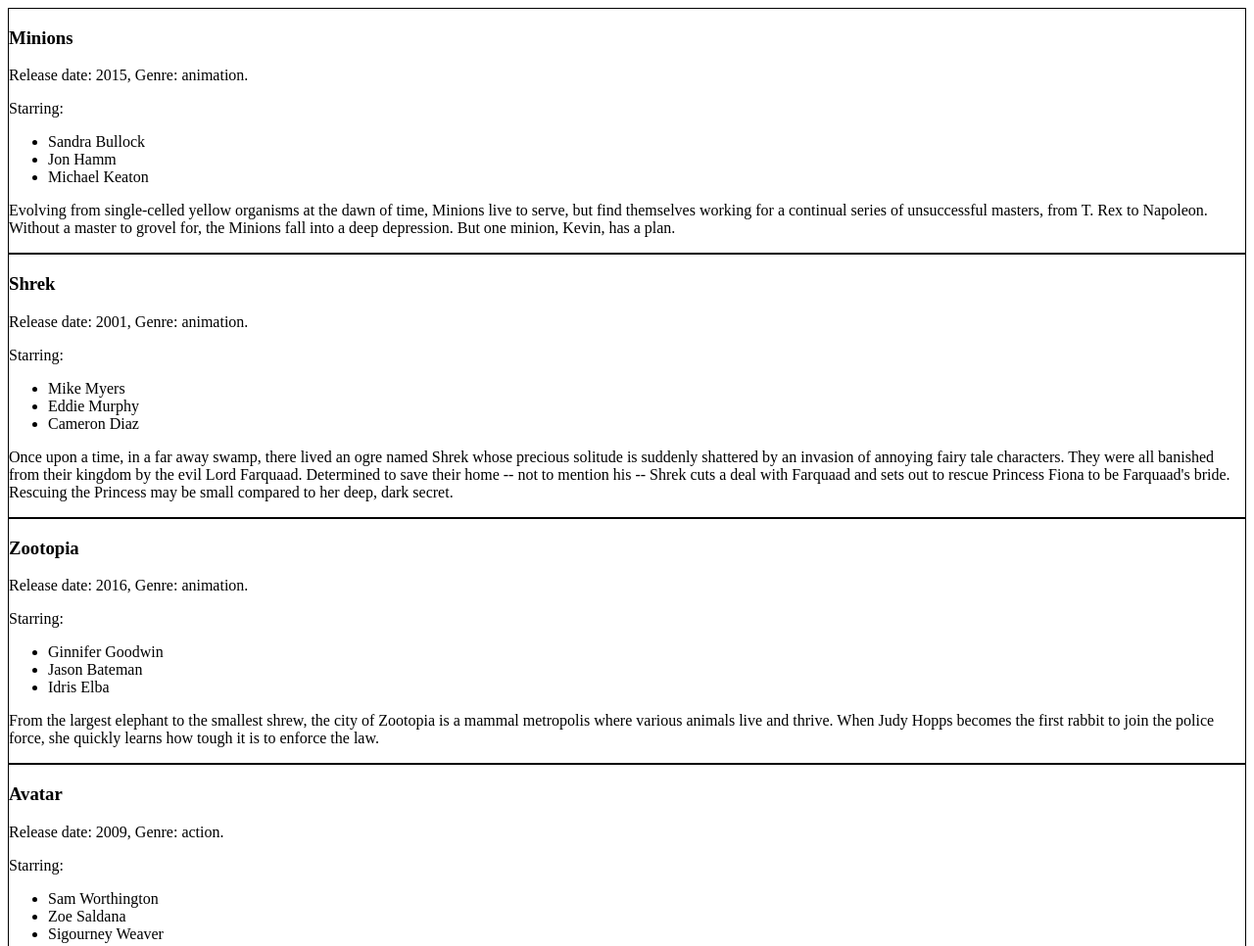
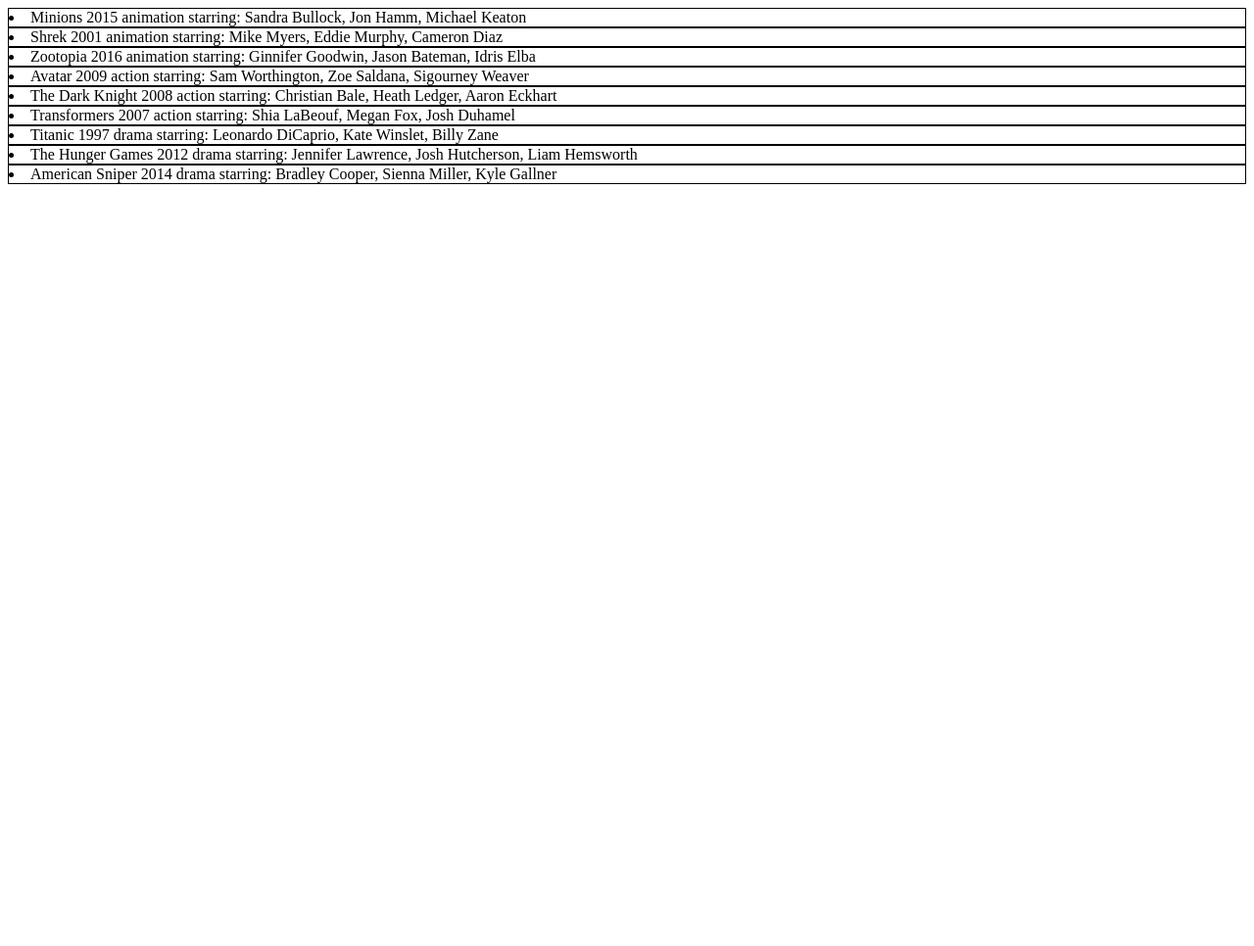
Before and after one commit to samanthabretous/movie_info_generator, a plain HTML site: page index.html in a window 1280 px wide. Shown: the top 966 px of the page at 98% size. After the commit the page ends 800 px from the top, so only its background shows below. Drawn offline with nearby package versions, Linux system fonts and the light colour scheme.

Commit message:
finished step 3: made compact version to display all movies on a smaller screen

```diff
--- a/index.html
+++ b/index.html
@@ -15,13 +15,14 @@
   // add all the movies together in one long string that will be return and displayed
   var allMovies = ""
   movieArray.forEach(function (a) {
-    allMovies += renderMovie(a)
+    allMovies += renderMovieCompact(a)
   })
 
   return allMovies
 
 }
 
+//step 2 of readme
 function renderMovie(movie) {
 
   // generate a list of class member in the repsective html tag
@@ -47,6 +48,25 @@
   return '<div class="movie animation">' + movieTitle + movieInfo + cast(movie) + movieDescription + '</div>'
 }
 
+//step 3 of readme
+//create compact version of movie info
+function renderMovieCompact(movie) {
+  var title = '<span class="name">' + movie.name + '</span> '
+  var year = '<span class="year">' + movie.year + '</span> '
+  var genre = '<span class="genre">' + movie.genre + '</span> '
+  var cast = "starring: "
+  for (var i = 0; i < movie.cast.length; i++) {
+    if ( i !== movie.cast.length -1 ){
+      cast += movie.cast[i] + ", "
+    } else {
+      cast += movie.cast[i]
+    }
+
+  }
+
+  return '<li class="movie animation">' + title + year + genre + cast + '</li>'
+}
+
 
   </script>
 
```
